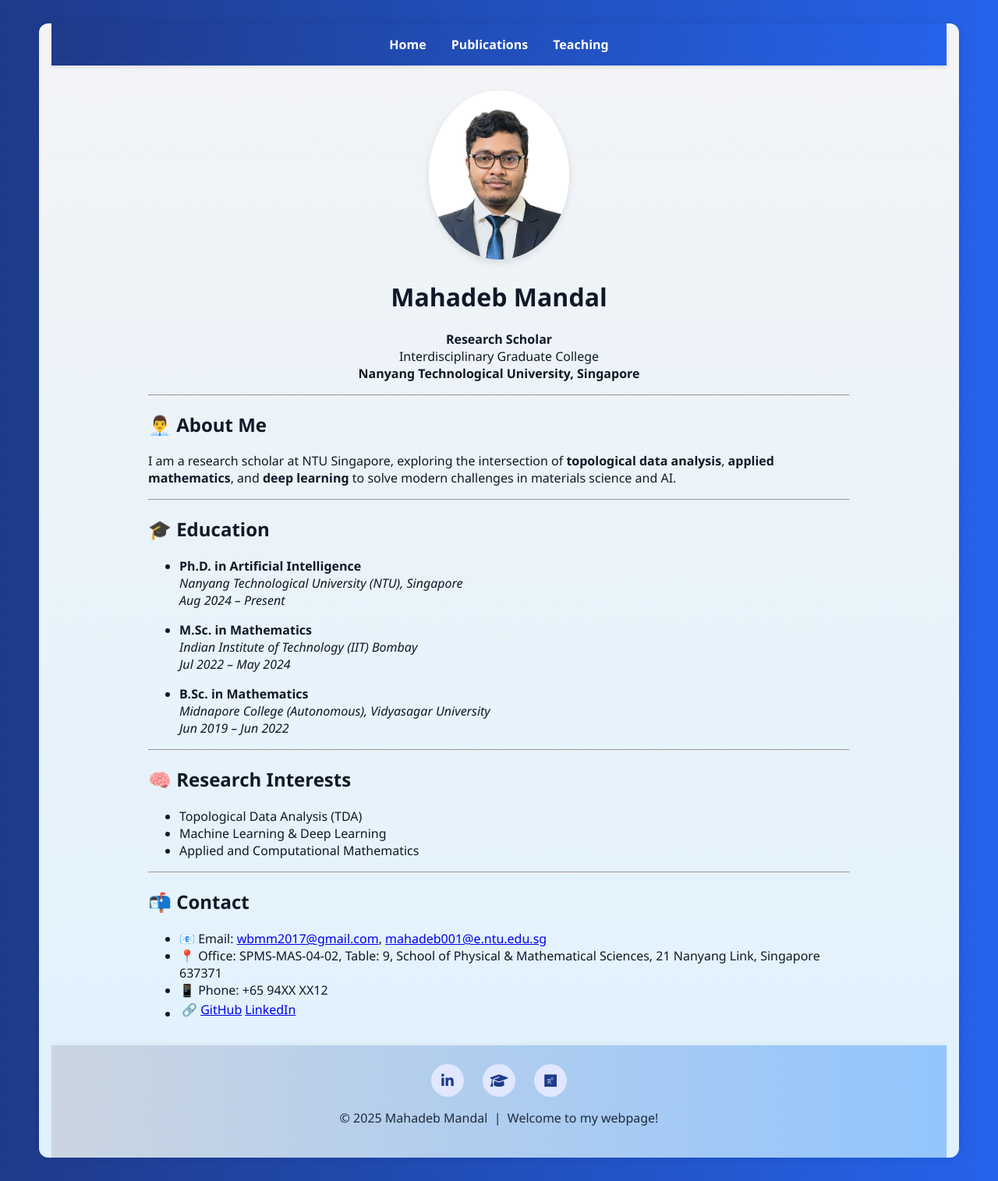
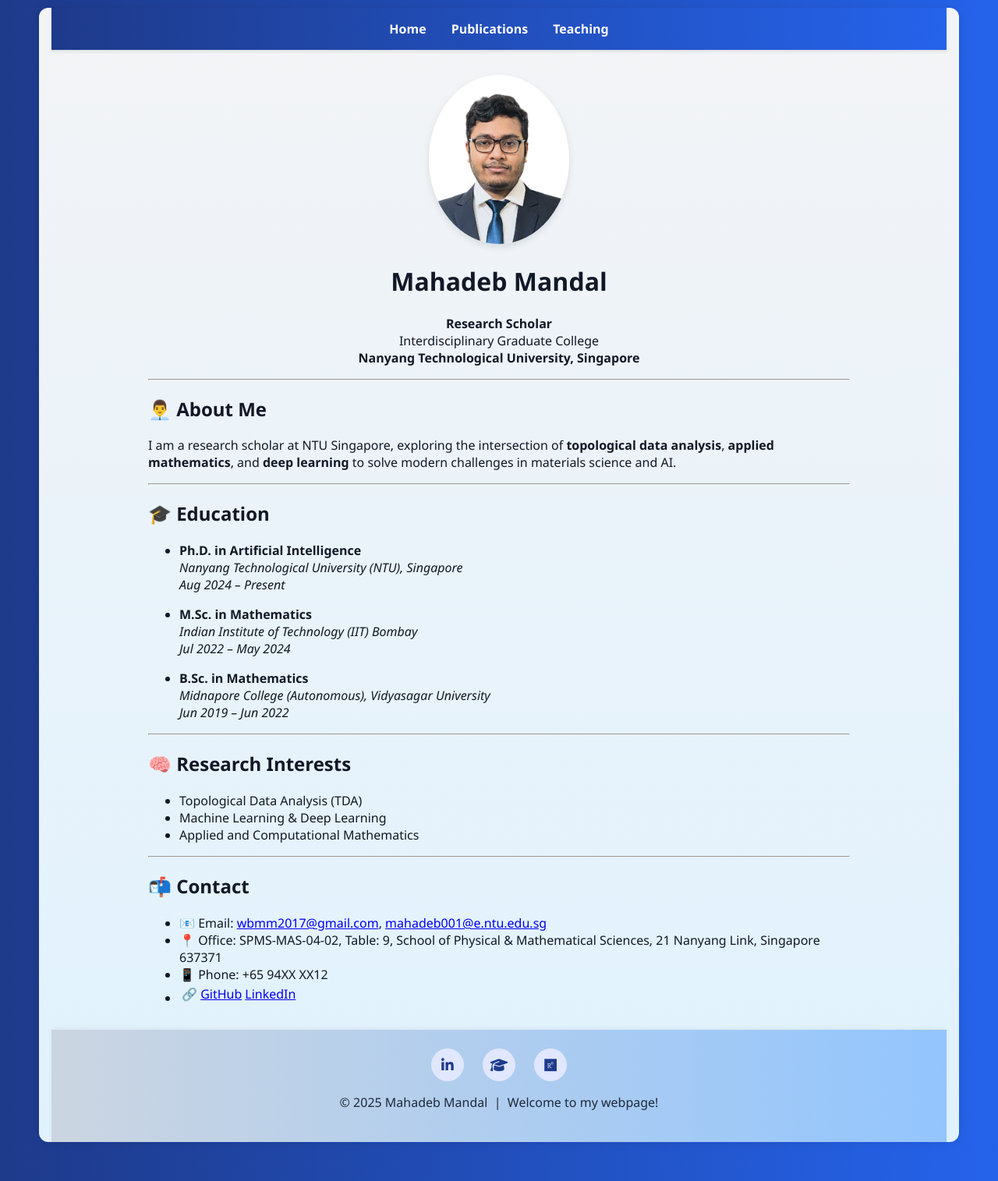
Before and after one commit to mahadeb-ai/mahadeb-ai.github.io, a Jekyll site: the page built from index.md, in a window 1280 px wide. Shown: the whole page at 78% size. Built offline with Jekyll 4.4.1, drawn with Linux system fonts in a browser that asks for light colours.

Commit message:
Update default.html

```diff
--- a/_layouts/default.html
+++ b/_layouts/default.html
@@ -12,7 +12,7 @@
         }
 
         .page-frame {
-            margin: 30px 50px;
+            margin: 10px 50px;
             background: linear-gradient(to bottom, #f3f4f6, #e0f2fe); /* Inner content background */
             border-radius: 12px;
             box-shadow: 0 0 12px rgba(0, 0, 0, 0.1);
@@ -20,7 +20,7 @@
         }
 
         .container {
-            max-width: 1500px;
+            max-width: 1550px;
             margin: 0 auto;
             padding: 0 1rem;
         }
```
